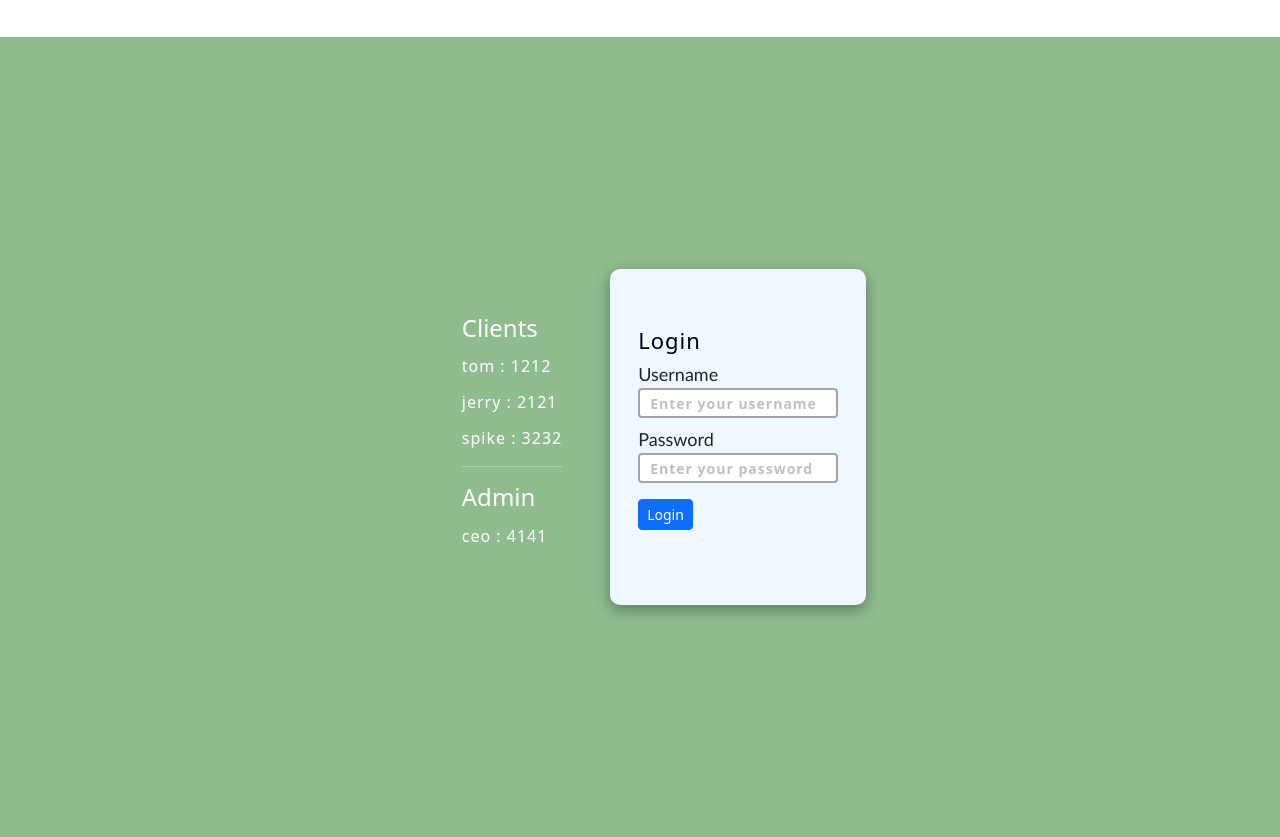
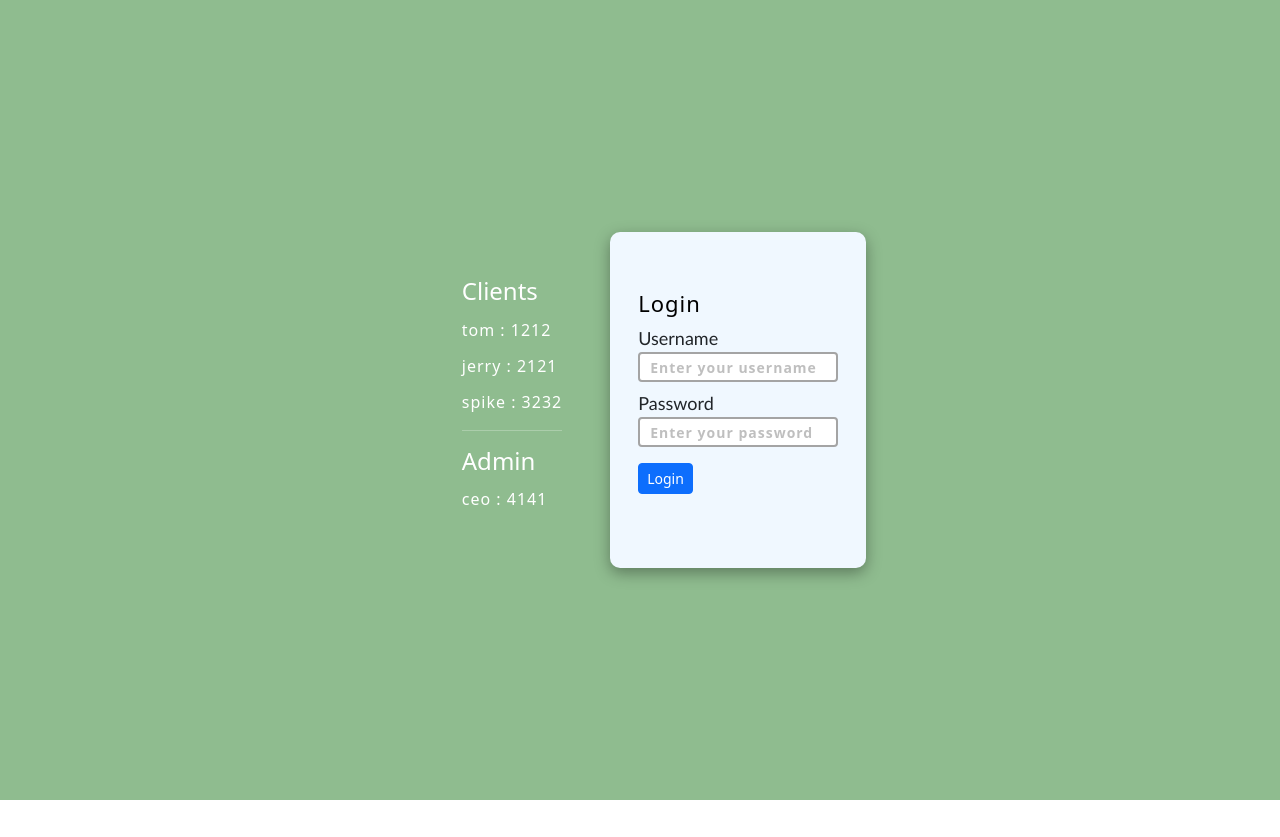
Before and after one commit to Giridev24/Role-based, a React (Vite) app in the folder client/: page / in a window 1280 px wide. After the commit the page ends 800 px from the top, so only its background shows below. Built offline with nearby package versions, Linux system fonts and the light colour scheme.

Commit message:
Update Login.jsx

```diff
--- a/client/src/components/Login.jsx
+++ b/client/src/components/Login.jsx
@@ -75,8 +75,6 @@ function Login() {
   };
 
   return (
-    <>
-       <h4 className="text-white text-center mb-auto ms-auto mt-2"># Role-Based Access Control</h4>
     <div className="f">
 
       <div className="ids p-md-5" data-aos="fade-in">
@@ -118,7 +116,7 @@ function Login() {
         </form>
       </div>
       <Toaster />
-    </div> </>
+    </div>
   );
 }
 
```
